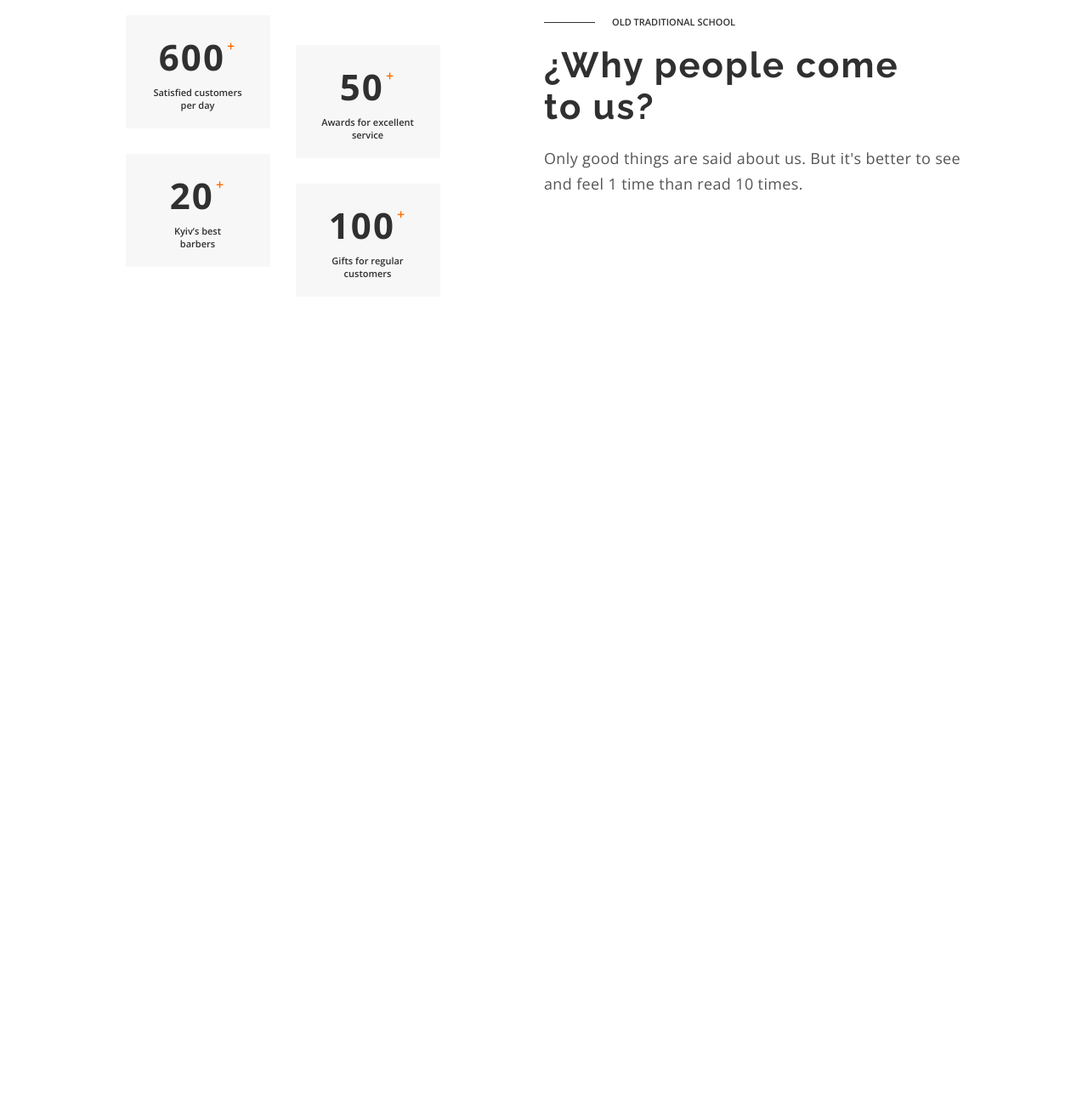
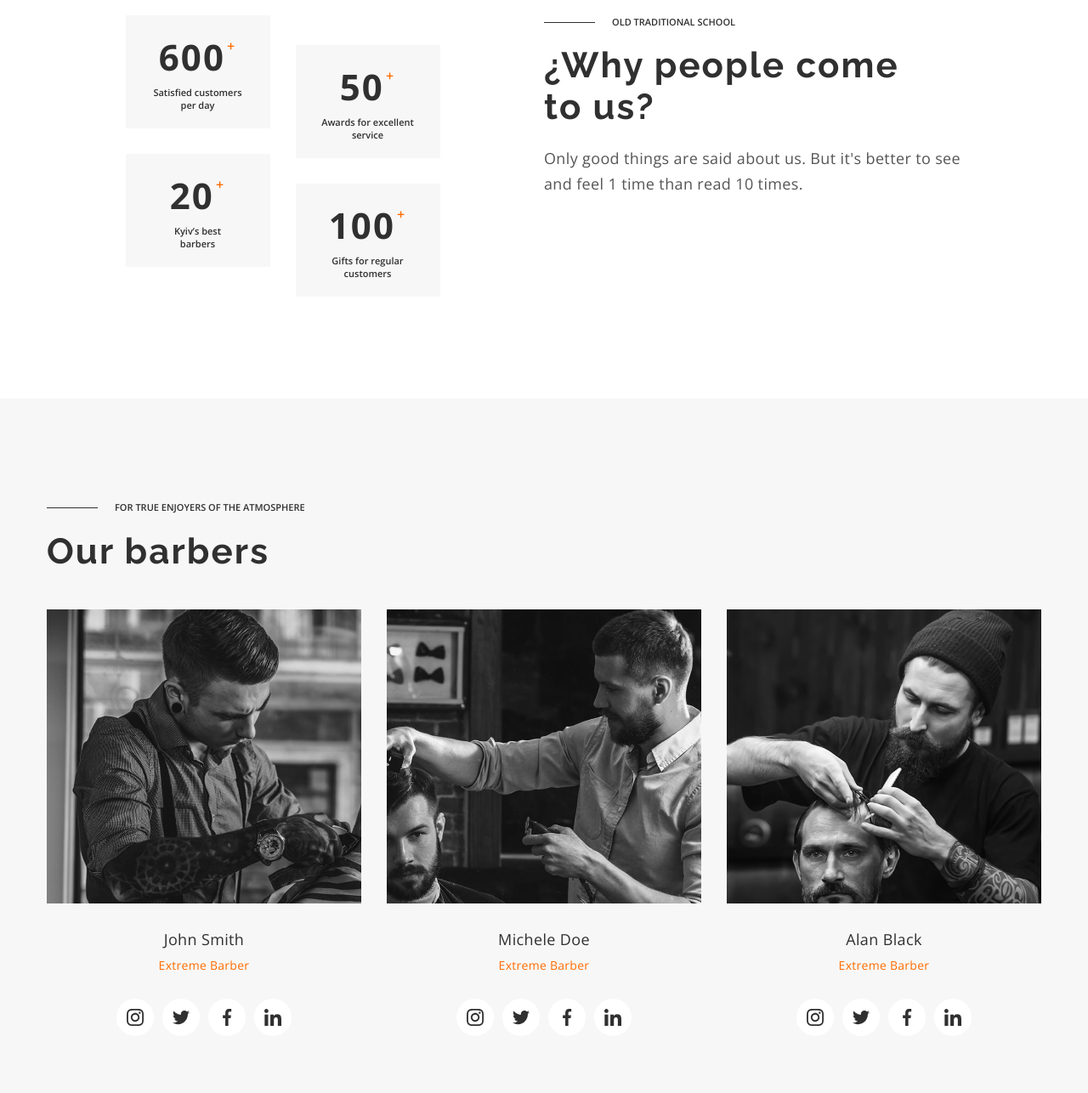
Before and after one commit to SydorenkoKateryna/barber-shop, a plain HTML site: page index.html in a window 1280 px wide. Shown: the part 1443-2729 px from the top of the page at 85% size. Before the commit the page ends 1912 px from the top, so only its background shows below. Drawn offline with nearby package versions, Linux system fonts and the light colour scheme.

Commit message:
Адаптивна верстка: barbers

```diff
--- a/index.html
+++ b/index.html
@@ -150,9 +150,7 @@
           </div>
           <div class="about__description">
             <p class="about__pre-title">About</p>
-            <h2 class="about__title">
-              Best Barbershop in your city
-            </h2>
+            <h2 class="about__title">Best Barbershop in your city</h2>
             <p class="about__after-title">
               If you want to add more confidence to your image, you should visit
               us.
@@ -243,7 +241,7 @@
       <section class="benefits">
         <div class="container benefits__wrapper">
           <div class="benefits__meta">
-            <p class="benefits__pre-title line">Old traditional school</p>
+            <p class="benefits__pre-title">Old traditional school</p>
             <h2 class="benefits__title">&#191;Why people come to us?</h2>
             <p class="benefits__after-title">
               Only good things are said about us. But it's better to see and
@@ -253,45 +251,61 @@
 
           <ul class="list benefits__list">
             <li class="benefits__item item-benefits">
-              <span class="item-benefits__number">600<sup class="item-benefits__sign">+</sup></span
+              <span class="item-benefits__number"
+                >600<sup class="item-benefits__sign">+</sup></span
               >
-              <p class="item-benefits__text">Satisfied customers<br>per day</p>
+              <p class="item-benefits__text">
+                Satisfied customers<br />per day
+              </p>
             </li>
 
             <li class="benefits__item item-benefits">
-              <span class="item-benefits__number">50<sup class="item-benefits__sign">+</sup></span
+              <span class="item-benefits__number"
+                >50<sup class="item-benefits__sign">+</sup></span
               >
-              <p class="item-benefits__text">Awards for excellent<br>service</p>
+              <p class="item-benefits__text">
+                Awards for excellent<br />service
+              </p>
             </li>
 
             <li class="benefits__item item-benefits">
-              <span class="item-benefits__number">20<sup class="item-benefits__sign">+</sup></span
+              <span class="item-benefits__number"
+                >20<sup class="item-benefits__sign">+</sup></span
               >
-              <p class="item-benefits__text">Kyiv’s best<br>barbers</p>
+              <p class="item-benefits__text">Kyiv’s best<br />barbers</p>
             </li>
 
             <li class="benefits__item item-benefits">
-              <span class="item-benefits__number">100<sup class="item-benefits__sign">+</sup></span
+              <span class="item-benefits__number"
+                >100<sup class="item-benefits__sign">+</sup></span
               >
-              <p class="item-benefits__text">Gifts for regular<br>customers</p>
+              <p class="item-benefits__text">
+                Gifts for regular<br />customers
+              </p>
             </li>
           </ul>
         </div>
       </section>
 
       <!-- Barbers -->
-      <!-- <section id="barbers" class="barbers">
+      <section id="barbers" class="barbers">
         <div class="container">
-          <p class="barbers__pre-title line">
-            For true enjoyers of the atmosphere
-          </p>
+          <p class="barbers__pre-title">For true enjoyers of the atmosphere</p>
           <h2 class="barbers__title">Our barbers</h2>
           <ul class="list barbers__list">
             <li class="barbers__item item-barbers">
               <img
-                src="./images/barber1.jpg"
+                srcset="
+                  ./images/barbers/img1-418.jpg 418w,
+                  ./images/barbers/img1-836.jpg 836w,
+                  ./images/barbers/img1-450.jpg 450w,
+                  ./images/barbers/img1-900.jpg 900w,
+                  ./images/barbers/img1-370.jpg 370w,
+                  ./images/barbers/img1-740.jpg 740w
+                "
+                sizes="(min-width: 1200px) 370px, (min-width: 768px) 450px, 418px"
+                src="./images/barbers/img1-418.jpg"
                 alt="barber photo"
-                width="370"
                 class="item-barbers__img"
               />
               <h3 class="item-barbers__title">John Smith</h3>
@@ -330,9 +344,17 @@
 
             <li class="barbers__item item-barbers">
               <img
-                src="./images/barber2.jpg"
+                srcset="
+                  ./images/barbers/img2-418.jpg 418w,
+                  ./images/barbers/img2-836.jpg 836w,
+                  ./images/barbers/img2-450.jpg 450w,
+                  ./images/barbers/img2-900.jpg 900w,
+                  ./images/barbers/img2-370.jpg 370w,
+                  ./images/barbers/img2-740.jpg 740w
+                "
+                sizes="(min-width: 1200px) 370px, (min-width: 768px) 450px, 418px"
+                src="./images/barbers/img2-418.jpg"
                 alt="barber photo"
-                width="370"
                 class="item-barbers__img"
               />
               <h3 class="item-barbers__title">Michele Doe</h3>
@@ -371,9 +393,17 @@
 
             <li class="barbers__item item-barbers">
               <img
-                src="./images/barber3.jpg"
+                srcset="
+                  ./images/barbers/img3-418.jpg 418w,
+                  ./images/barbers/img3-836.jpg 836w,
+                  ./images/barbers/img3-450.jpg 450w,
+                  ./images/barbers/img3-900.jpg 900w,
+                  ./images/barbers/img3-370.jpg 370w,
+                  ./images/barbers/img3-740.jpg 740w
+                "
+                sizes="(min-width: 1200px) 370px, (min-width: 768px) 450px, 418px"
+                src="./images/barbers/img3-418.jpg"
                 alt="barber photo"
-                width="370"
                 class="item-barbers__img"
               />
               <h3 class="item-barbers__title">Alan Black</h3>
@@ -411,7 +441,7 @@
             </li>
           </ul>
         </div>
-      </section> -->
+      </section>
 
       <!-- Portfolio -->
       <!-- <section class="portfolio">
--- a/sass/layout/_barbers.scss
+++ b/sass/layout/_barbers.scss
@@ -1,6 +1,16 @@
 .barbers {
-  padding-top: 120px;
-  padding-bottom: 120px;
+  padding-top: 84px;
+  padding-bottom: 84px;
+
+  @media screen and (min-width: 768px) {
+    padding-top: 100px;
+    padding-bottom: 100px;
+  }
+
+  @media screen and (min-width: 1200px) {
+    padding-top: 120px;
+    padding-bottom: 120px;
+  }
 
   background-color: $secondaryBackgroundColor;
 
@@ -11,35 +21,64 @@
     font-size: 11px;
     line-height: calc(15 / 11);
     text-transform: uppercase;
+    color: $primaryTitleColor;
 
-    color: $primaryTitleColor;
+    @media screen and (min-width: 768px) and (max-width: 1199.98px) {
+      max-width: 450px;
+      margin-left: auto;
+      margin-right: auto;
+    }
   }
 
   &__title {
     margin-bottom: 44px;
 
+    font-family: "Raleway";
     font-size: 42px;
     line-height: calc(49 / 42);
     letter-spacing: 0.05em;
+    color: $primaryTitleColor;
 
-    color: $primaryTitleColor;
+    @media screen and (min-width: 768px) and (max-width: 1199.98px) {
+      max-width: 450px;
+      margin-left: auto;
+      margin-right: auto;
+    }
   }
 
   &__list {
-    display: flex;
-    margin-left: -30px;
+    @media screen and (min-width: 1200px) {
+      display: flex;
+      margin: -15px;
+    }
   }
 
   &__item {
-    width: calc((100% - 2 * 30px) / 3);
-    margin-left: 30px;
     text-align: center;
+
+    @media screen and (min-width: 1200px) {
+      width: calc((100% - 6 * 15px) / 3);
+      margin: 15px;
+    }
   }
 }
 
+.barbers__pre-title::before {
+  @extend %linePreTitle;
+}
+
 .item-barbers {
+  &:not(:last-child) {
+    margin-bottom: 64px;
+  }
+
   &__img {
     margin-bottom: 30px;
+
+    @media screen and (max-width: 1199.98px) {
+      margin-left: auto;
+      margin-right: auto;
+    }
   }
 
   &__title {
@@ -49,7 +88,6 @@
     font-size: 18px;
     line-height: calc(25 / 18);
     letter-spacing: 0.02em;
-
     color: $primaryTitleColor;
   }
 
@@ -59,7 +97,6 @@
     font-size: 14px;
     line-height: calc(19 / 14);
     letter-spacing: 0.02em;
-
     color: $accentColor;
   }
 }
--- a/sass/layout/_benefits.scss
+++ b/sass/layout/_benefits.scss
@@ -106,6 +106,10 @@
   }
 }
 
+.benefits__pre-title::before {
+  @extend %linePreTitle;
+}
+
 .item-benefits {
   &__number {
     font-weight: 700;
```
Also changed, not shown: css/main.css, css/main.min.css, 2 other files.
